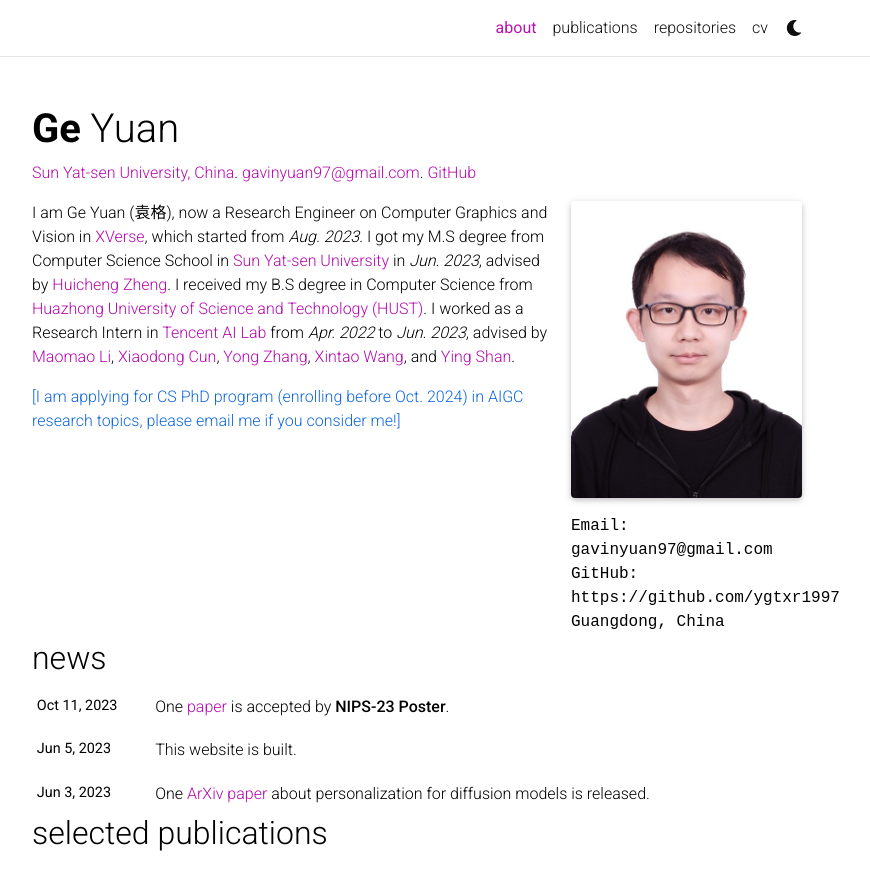
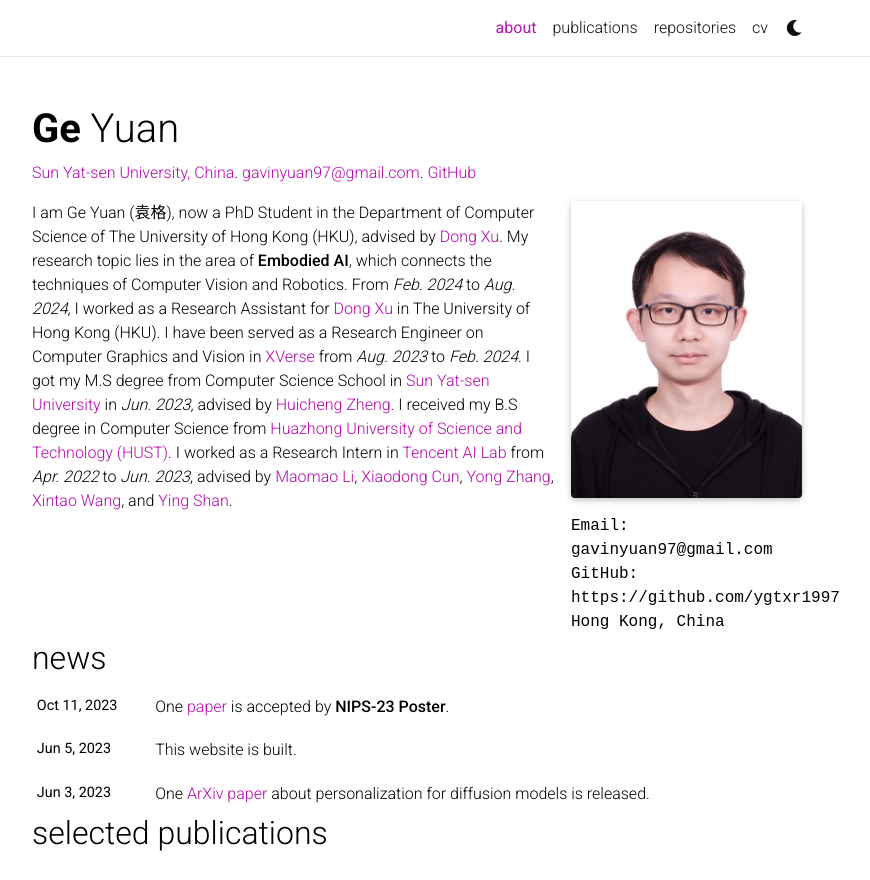
Before and after one commit to ygtxr1997/gavinyuan, a Jekyll site: the page built from _pages/about.md, in a window 1280 px wide and 1169 px high, cut to the strip 0-880 px from the top of the window. Shown: the whole strip, without its empty margins (223-1093 px from the left). Built offline with Jekyll 4.4.1, drawn with Linux system fonts in a browser that asks for light colours; full-size pictures stand in for the smaller copies a plugin makes; comment, search, counter and statistics services are not loaded; a style sheet for code colours, icons or effects is not loaded.

Commit message:
update: about me

```diff
--- a/_pages/about.md
+++ b/_pages/about.md
@@ -11,16 +11,19 @@ profile:
   address: >
     <p>Email: gavinyuan97@gmail.com </p>
     <p>GitHub: https://github.com/ygtxr1997 </p>
-    <p>Guangdong, China</p>
+    <p>Hong Kong, China</p>
 
 news: true  # includes a list of news items
 selected_papers: true # includes a list of papers marked as "selected={true}"
 social: true  # includes social icons at the bottom of the page
 ---
 
-I am Ge Yuan (袁格), now a Research Engineer on Computer Graphics and Vision in [XVerse](http://xverse.cn/about.html), which started from *Aug. 2023*.
+I am Ge Yuan (袁格), now a PhD Student in the Department of Computer Science of The University of Hong Kong (HKU), advised by [Dong Xu](https://www.cs.hku.hk/people/academic-staff/dongxu).
+My research topic lies in the area of **Embodied AI**, which connects the techniques of Computer Vision and Robotics.
+From *Feb. 2024* to *Aug. 2024*, I worked as a Research Assistant for [Dong Xu](https://www.cs.hku.hk/people/academic-staff/dongxu) in The University of Hong Kong (HKU).
+I have been served as a Research Engineer on Computer Graphics and Vision in [XVerse](http://xverse.cn/about.html) from *Aug. 2023* to *Feb. 2024*.
 I got my M.S degree from Computer Science School in [Sun Yat-sen University](https://www.sysu.edu.cn/sysuen/) in *Jun. 2023*, advised by [Huicheng Zheng](https://scholar.google.com/citations?user=CCUQi50AAAAJ&hl=de).
 I received my B.S degree in Computer Science from [Huazhong University of Science and Technology (HUST)](http://english.hust.edu.cn/).
 I worked as a Research Intern in [Tencent AI Lab](https://ai.tencent.com/ailab/en/index) from *Apr. 2022* to *Jun. 2023*, advised by [Maomao Li](https://scholar.google.com/citations?user=ym_t6QYAAAAJ&hl=zh-CN&oi=sra), [Xiaodong Cun](https://vinthony.github.io/academic/), [Yong Zhang](https://yzhang2016.github.io/), [Xintao Wang](https://xinntao.github.io/), and [Ying Shan](https://scholar.google.com/citations?hl=zh-CN&user=4oXBp9UAAAAJ).
 
-<font color="#0d66dd">[I am applying for CS PhD program (enrolling before Oct. 2024) in AIGC research topics, please email me if you consider me!]</font>
+<!-- <font color="#0d66dd">[I am applying for CS PhD program (enrolling before Oct. 2024) in AIGC research topics, please email me if you consider me!]</font> -->
```
